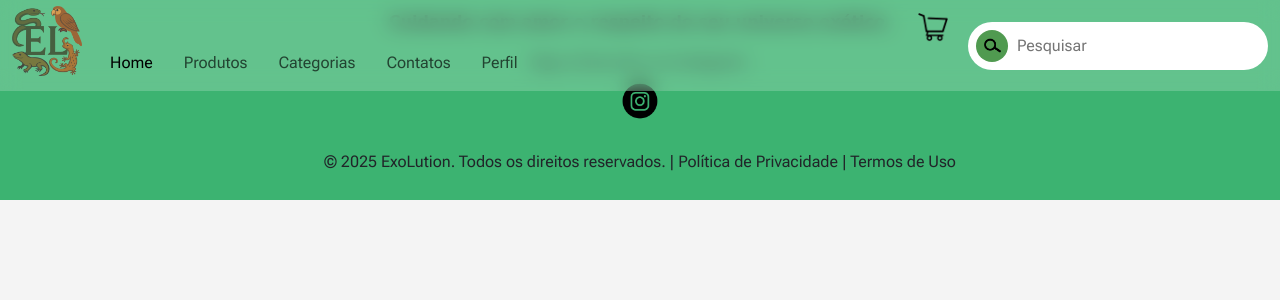
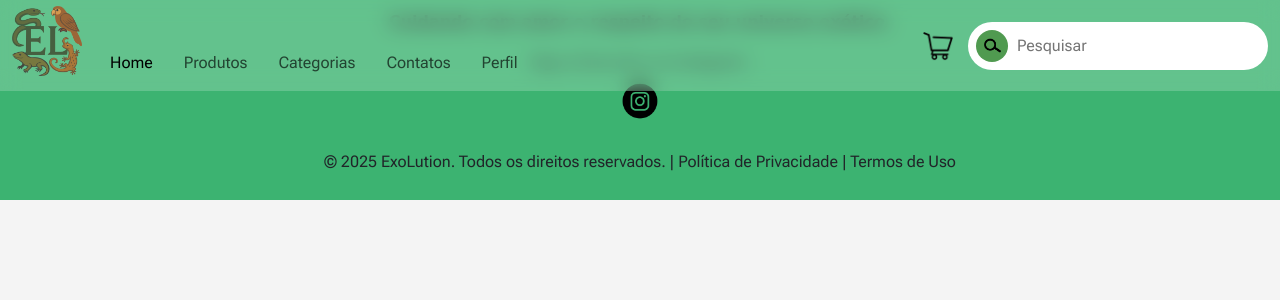
Before and after one commit to MarianeMendonca/site_ExoLution, a PHP site: page /paginas/contatos.php in a window 1280 px wide. Shown: the top 300 px of the page. Run offline with PHP 8.4, Linux system fonts and the light colour scheme; some web fonts are replaced.

Commit message:
update header

```diff
--- a/css/menu.css
+++ b/css/menu.css
@@ -44,8 +44,12 @@ header#cabecalho nav.navbar div.container-fluid div.collapse form.d-flex{
 header#cabecalho nav.navbar div.container-fluid div#carrinho img{
     width: 30px;
     height: 30px;
-    margin-top: -38px;
-    margin-right: 20px;
+}
+header#cabecalho nav.navbar div.container-fluid div.carrinho-pesquisa {
+  display: flex;          /* coloca os filhos lado a lado */
+  flex-direction: row;    /* garante que fiquem em linha */
+  align-items: center;    /* centraliza verticalmente */
+  gap: 15px;              /* espaço entre carrinho e pesquisa */
 }
 
 header#cabecalho nav.navbar div.container-fluid div.collapse div.input-group{
--- a/hF/header.php
+++ b/hF/header.php
@@ -26,18 +26,30 @@
                         <a class="nav-link" href="#">Perfil</a>
                         </li>
                     </ul>
-                    <div id="carrinho">
+                    <!--<div id="carrinho">
                         <img src="imagem/carrinho.png">
                     </div>
-                    <!--<form class="d-flex" role="search">
+                    <form class="d-flex" role="search">
                         <input class="form-control me-2" type="search" placeholder="Pesquisar" aria-label="Search"/>
                         <button class="btn btn-outline-success" type="submit">Pesquisar</button>
-                    </form>!-->
+                    </form>
                     <div class="input-group">
                         <div class="input-icon">
                             <img src="imagem/pesquisa.png" alt="PesquisaS">
                         </div>
                         <input id="search" type="text" class="input-field" placeholder="Pesquisar">
+                    </div>!-->
+                    <div class="carrinho-pesquisa">
+                        <div id="carrinho">
+                            <img src="imagem/carrinho.png" alt="Carrinho" />
+                        </div>
+
+                        <div class="input-group">
+                        <div class="input-icon">
+                            <img src="imagem/pesquisa.png" alt="PesquisaS">
+                        </div>
+                        <input id="search" type="text" class="input-field" placeholder="Pesquisar">
+                    </div>
                     </div>
                 </div>
             </div>
```
